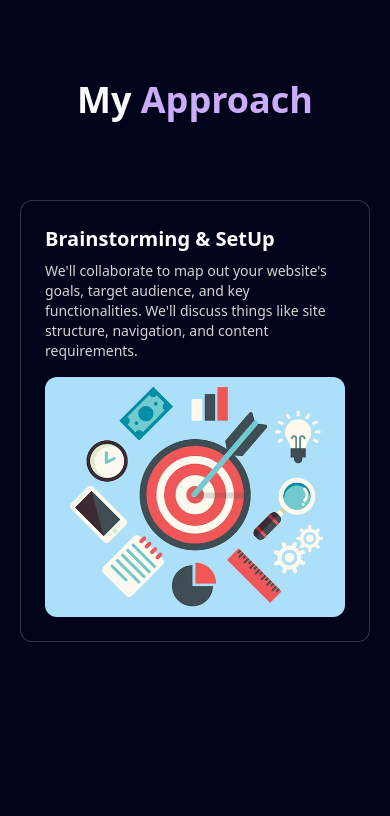
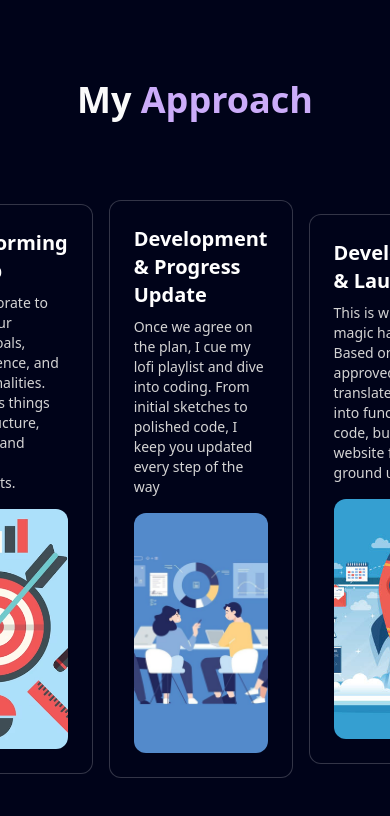
Before and after one commit to giabaoAu/folio-nextjs, a Next.js app: page / in a window 390 px wide. Shown: the part 6560-7376 px from the top of the page. Built offline with nearby package versions, Linux system fonts and the light colour scheme.

Commit message:
fix spacing

```diff
--- a/components/Approach.tsx
+++ b/components/Approach.tsx
@@ -11,7 +11,7 @@ const Approach = () => {
         My <span className="text-purple">Approach</span>
       </h1>
 
-      <div className="flex flex-wrap sm:flex-row gap-4 items-center justify-center">
+      <div className="flex md:flex-row sm:flex-wrap gap-4 items-center justify-center">
       <CardContainer className="inter-var">
         <CardBody className="relative group/card  dark:hover:shadow-2xl dark:hover:shadow-emerald-500/[0.1] bg-black-100 dark:border-white/[0.2] border-black/[0.1] w-auto sm:w-[25rem] h-auto rounded-xl p-6 border  ">
           <CardItem
```
